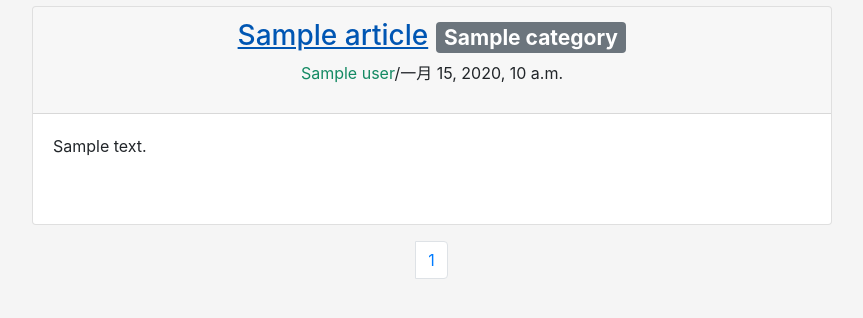
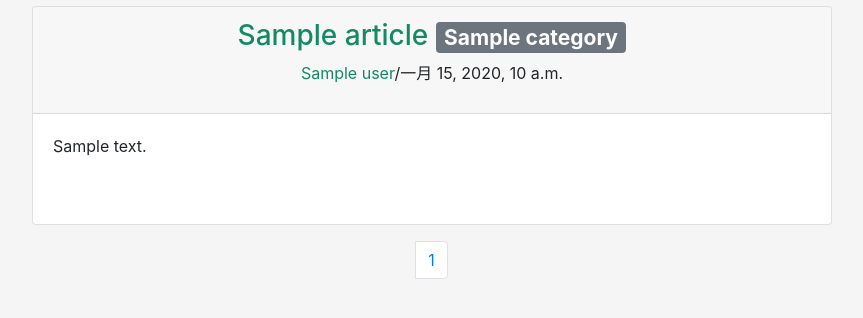
Before and after one commit to Cheng-mq1216/-, a Django app: template app/Index/templates/index.html in a window 1280 px wide, with the pointer over the restyled element. Shown: the part 64-382 px from the top of the page, without its empty margins (208-1071 px from the left). Run offline with Django 3.2, Linux system fonts and the light colour scheme; the template is opened without the code that fills it: most values are stand-ins (such as "Sample title", 1, 10 or a date in 2020); parts of the project's set-up code (start-up, migrations or seed data) failed here and were passed over; some libraries are stand-ins or nearby versions.

Commit message:
首页文章标题点击优化： 小改动，a标签显示优化。

```diff
--- a/app/Index/static/css/index.css
+++ b/app/Index/static/css/index.css
@@ -42,3 +42,8 @@ a {
     -webkit-line-clamp: 3;
     -webkit-box-orient: vertical;
 }
+
+#article-list h3 a:hover {
+    color: #148a63;
+    text-decoration: none;
+}
```
